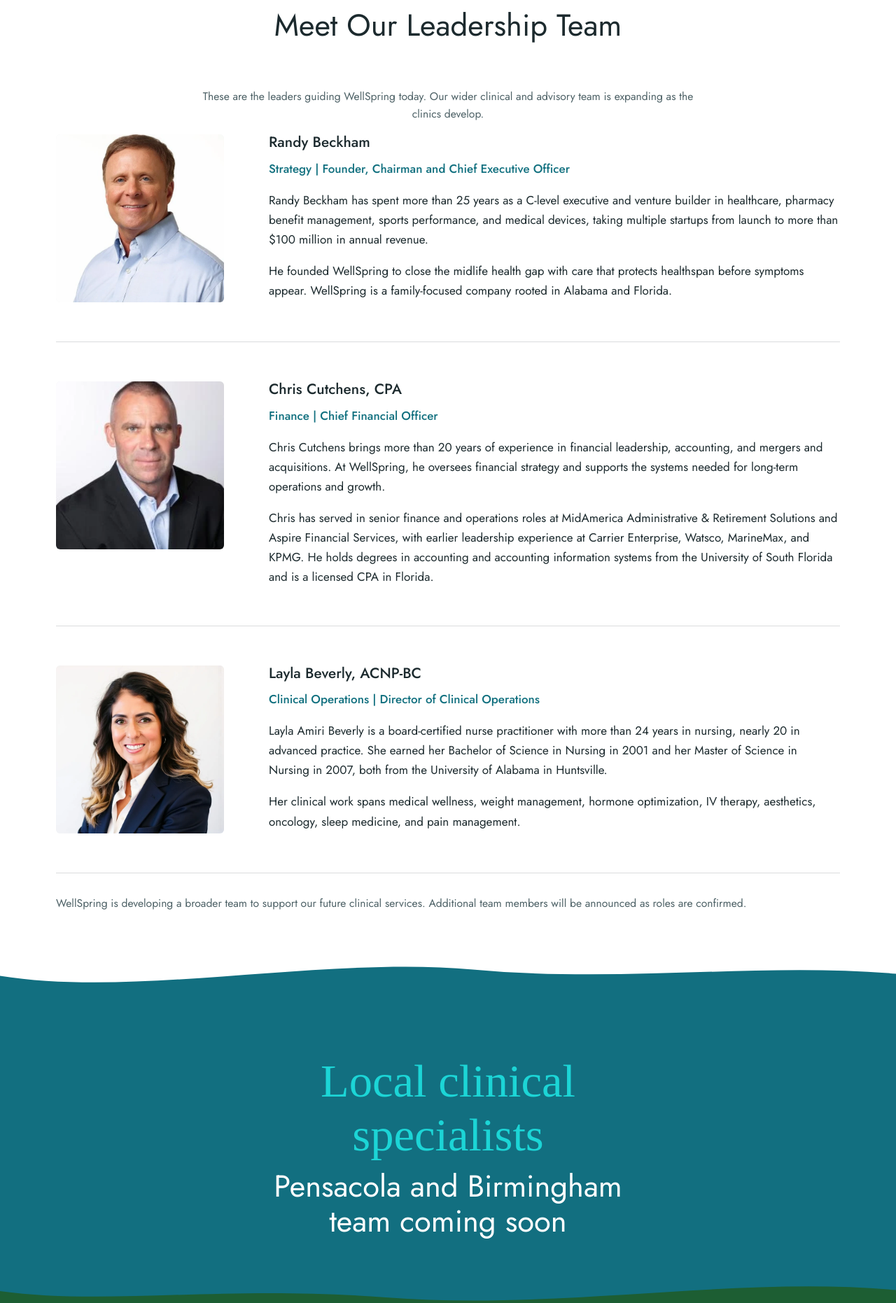
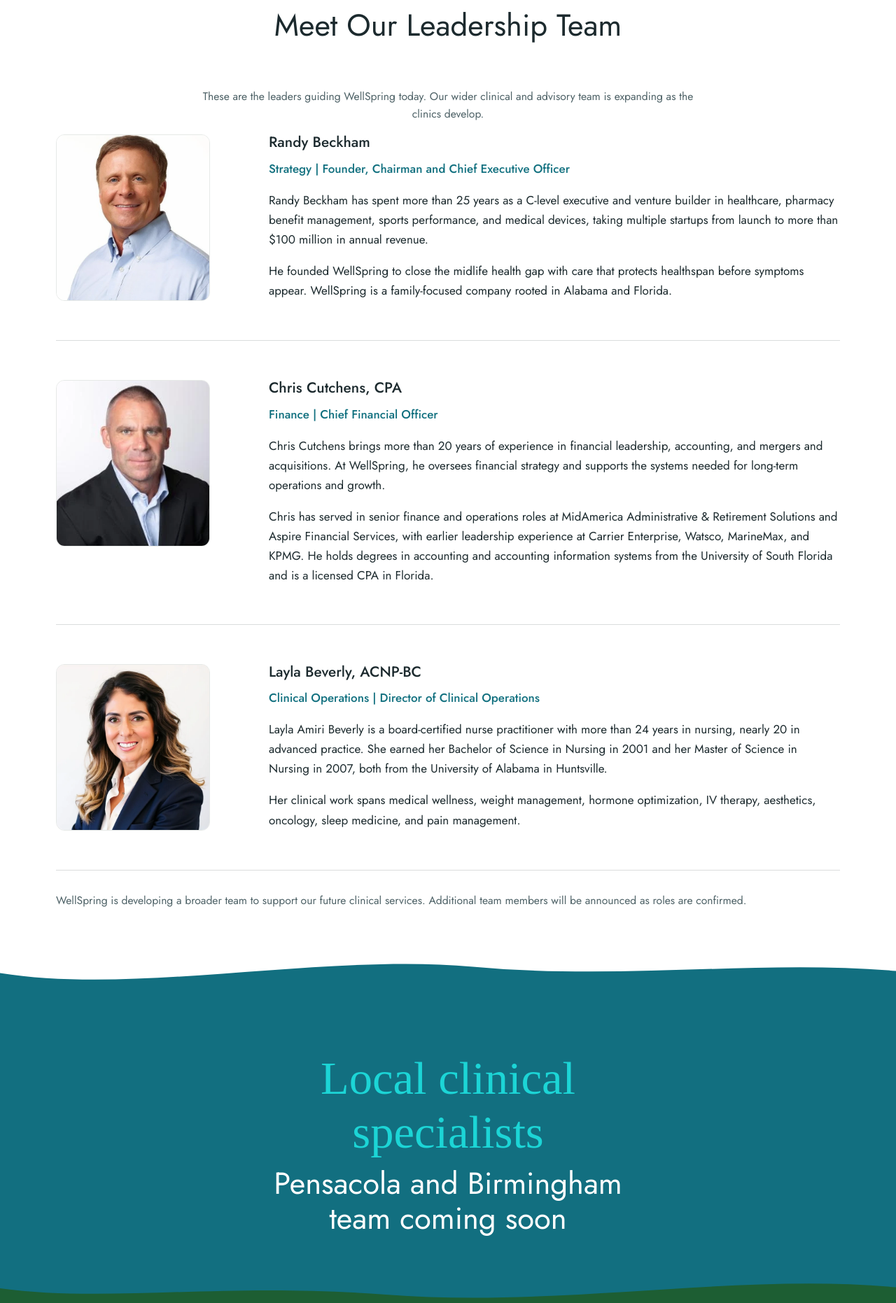
Before and after one commit to alyssawellspring208/Wellspring-Website, a Jekyll site: the page about/index.html, which Jekyll copies as it is, in a window 1280 px wide. Shown: the part 1135-2997 px from the top of the page at 70% size. Built offline with Jekyll 4.4.1, drawn with Linux system fonts in a browser that asks for light colours; some web fonts are replaced.

Commit message:
fixed glitch and headshots

```diff
--- a/_config.yml
+++ b/_config.yml
@@ -10,3 +10,12 @@
       type: posts
     values:
       layout: journal_post
+
+# Old update-kit folders contained duplicate copies of the published article drafts.
+# Keep those folders in GitHub if desired, but prevent Jekyll from publishing them.
+exclude:
+  - site_additions
+  - WellSpring_website_update_kit
+  - apply_updates.py
+  - run_update.command
+  - READ_ME_FIRST.txt
--- a/about/index.html
+++ b/about/index.html
@@ -16,6 +16,25 @@
 <link rel="preconnect" href="https://fonts.gstatic.com" crossorigin>
 <link rel="stylesheet" href="https://fonts.googleapis.com/css2?family=Jost:wght@300;400;500;600&amp;family=Mrs+Saint+Delafield&amp;display=swap">
 <link rel="stylesheet" href="../assets/css/style.css">
+<style>
+/* Uniform clinical leadership portraits with a clean white background. */
+#main .bio .team-portrait {
+  display: block;
+  width: 220px;
+  max-width: 100%;
+  height: 238px;
+  aspect-ratio: auto;
+  object-fit: cover;
+  object-position: center 19%;
+  background: #fff;
+  border: 1px solid #e6e9e7;
+  border-radius: 12px;
+  box-shadow: none;
+}
+@media (max-width: 860px) {
+  #main .bio .team-portrait { width: 220px; height: 238px; }
+}
+</style>
 </head>
 <body>
 <a class="skip" href="#main">Skip to content</a>
--- a/journal/index.html
+++ b/journal/index.html
@@ -47,7 +47,8 @@
 <main id="main">
 <section class="band on-cream">
 <div class="wrap posts">
-{% for post in site.posts %}
+{% assign unique_posts = site.posts | uniq: 'title' %}
+{% for post in unique_posts %}
 <article class="post-card"><a class="card-link" href="{{ post.url | relative_url }}">
 {% if post.image %}<div class="photo" role="img" aria-label="{{ post.image_alt | default: post.title | escape }}" style="--img:url('{{ post.image | escape }}')"></div>{% endif %}
 <p class="meta">{{ post.date | date: '%B %-d, %Y' }}{% if post.author %} | By {{ post.author | escape }}{% endif %}</p>
```
Also changed, not shown: _posts/2026-11-09-your-menstrual-cycle-is-a-vital-sign.md (+2 -2 lines).
